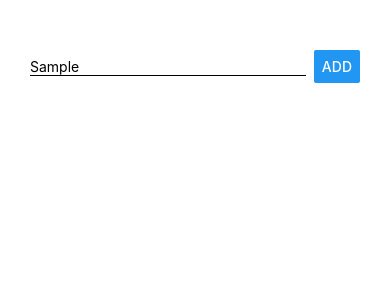
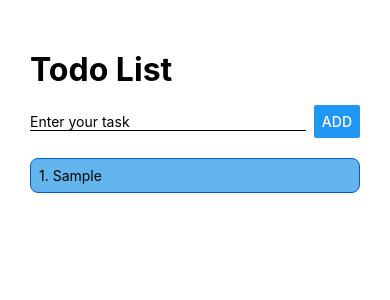
Before and after one commit to Karenmrdn/todoList_reactNative, a React Native app: screen / in a window 390 px wide. Both pictures are taken after typing "Sample" into the empty fields and a click on the button "ADD". Shown: the top 300 px of the page. Built offline with nearby package versions, Linux system fonts and the light colour scheme.

Commit message:
Scrollable list of todos added

```diff
--- a/App.js
+++ b/App.js
@@ -1,14 +1,47 @@
-import React from "react";
-import { StyleSheet, TextInput, View, Button } from "react-native";
+import React, { useState } from "react";
+import {
+  StyleSheet,
+  TextInput,
+  View,
+  Button,
+  Text,
+  ScrollView,
+} from "react-native";
 
 export default function App() {
+  const [enteredTodo, setEnteredTodo] = useState("");
+  const [todos, setTodos] = useState([]);
+
+  const todosList = todos.map((todo, index) => (
+    <View key={Date.now() + Math.random()} style={styles.listItem}>
+      <Text>{index + 1 + ". " + todo}</Text>
+    </View>
+  ));
+
+  const handleNewTodoChange = (enteredValue) => {
+    setEnteredTodo(enteredValue);
+  };
+
+  const handleAddTodo = () => {
+    if (enteredTodo) {
+      setTodos((prev) => [...prev, enteredTodo]);
+      setEnteredTodo("");
+    }
+  };
+
   return (
     <View style={styles.screen}>
+      <Text style={styles.titleText}>Todo List</Text>
       <View style={styles.addTodoContainer}>
-        <TextInput placeholder="Enter your task" style={styles.input} />
-        <Button title="ADD" />
+        <TextInput
+          value={enteredTodo}
+          onChangeText={handleNewTodoChange}
+          placeholder="Enter your task"
+          style={styles.input}
+        />
+        <Button title="ADD" onPress={handleAddTodo} />
       </View>
-      <View></View>
+      <ScrollView>{todosList}</ScrollView>
     </View>
   );
 }
@@ -17,11 +50,25 @@ const styles = StyleSheet.create({
   screen: {
     marginTop: 50,
     marginHorizontal: 30,
+    marginBottom: 130,
+  },
+  titleText: {
+    fontSize: 32,
+    fontWeight: "bold",
   },
   addTodoContainer: {
     flexDirection: "row",
     justifyContent: "space-between",
     alignItems: "center",
+    marginVertical: 16,
+  },
+  listItem: {
+    backgroundColor: "#61b4ec",
+    borderColor: "#005dd6",
+    borderWidth: 1,
+    padding: 8,
+    marginVertical: 4,
+    borderRadius: 8,
   },
   input: {
     borderBottomColor: "black",
```
